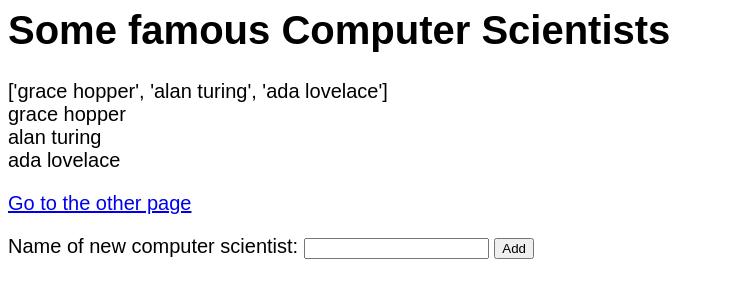
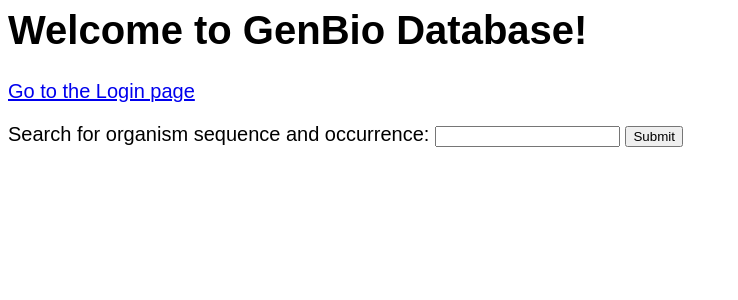
Before and after one commit to debbie-leung/w4111-proj1, a Flask app: page / in a window 1280 px wide. Shown: the top 300 px of the page, without its empty margins (0-738 px from the left). Run offline with Flask 2, Linux system fonts and the light colour scheme; data comes from the database, SQL or seed files in the repository; parts of the project's set-up code (start-up, migrations or seed data) failed here and were passed over.

Commit message:
Modified index.html

```diff
--- a/templates/index.html
+++ b/templates/index.html
@@ -8,19 +8,19 @@
 
 
 <body>
-  <h1>Some famous Computer Scientists</h1>
-  <div>{{data}}</div>
+  <h1>Welcome to GenBio Database!</h1>
+  <!-- <div>{{data}}</div>
 
   <div>
     {% for n in data %}
     <div>{{n}}</div>
     {% endfor %}
-  </div>
+  </div> -->
 
-<p><a href="another">Go to the other page</a></p>
+<p><a href="another">Go to the Login page</a></p>
 
 <form method="POST" action="/add">
-<p>Name of new computer scientist: <input type="text" name="name"> <input type="submit" value="Add"></p>
+<p>Search for organism sequence and occurrence: <input type="text" name="name"> <input type="submit" value="Submit"></p>
 </form>
 
 </body>
```
